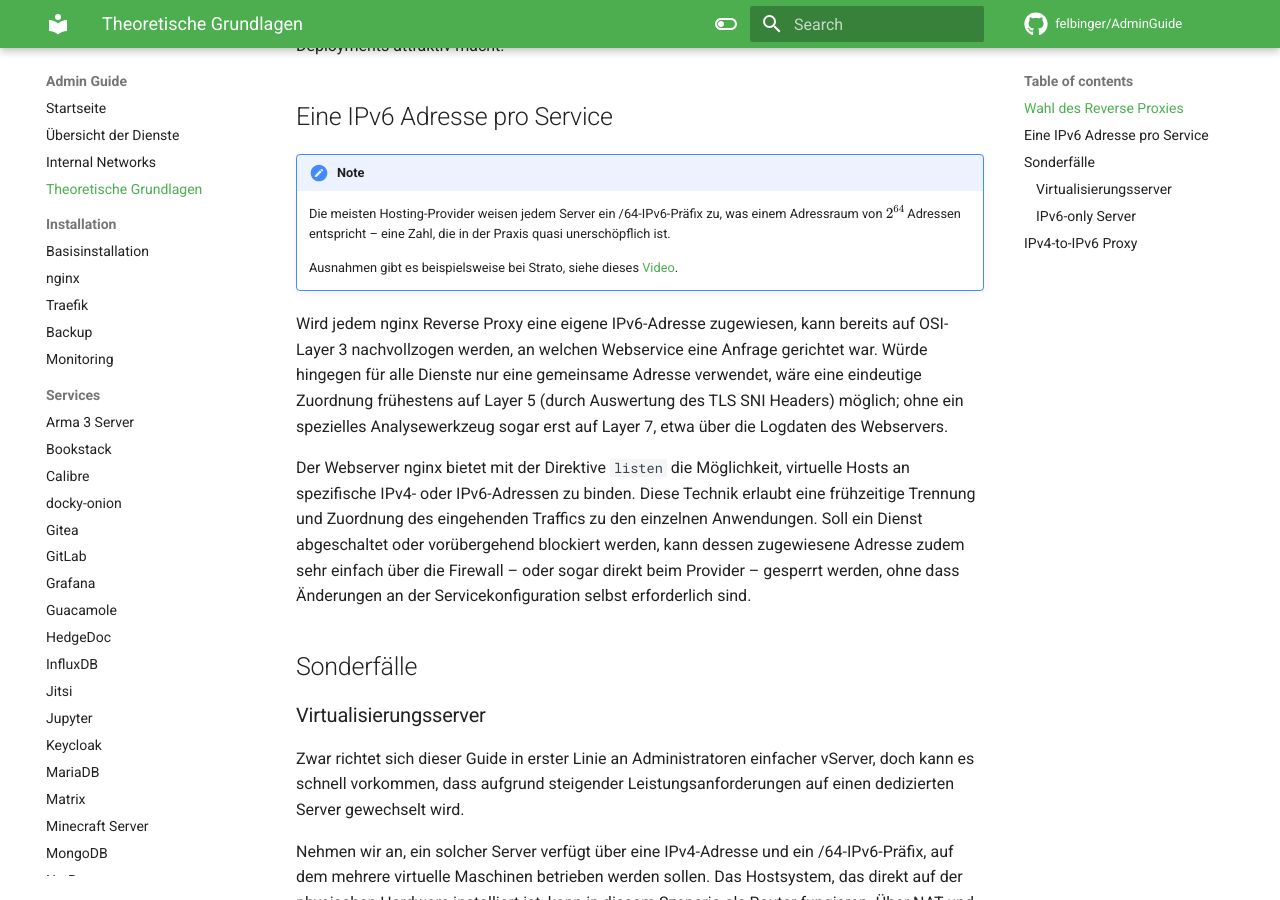
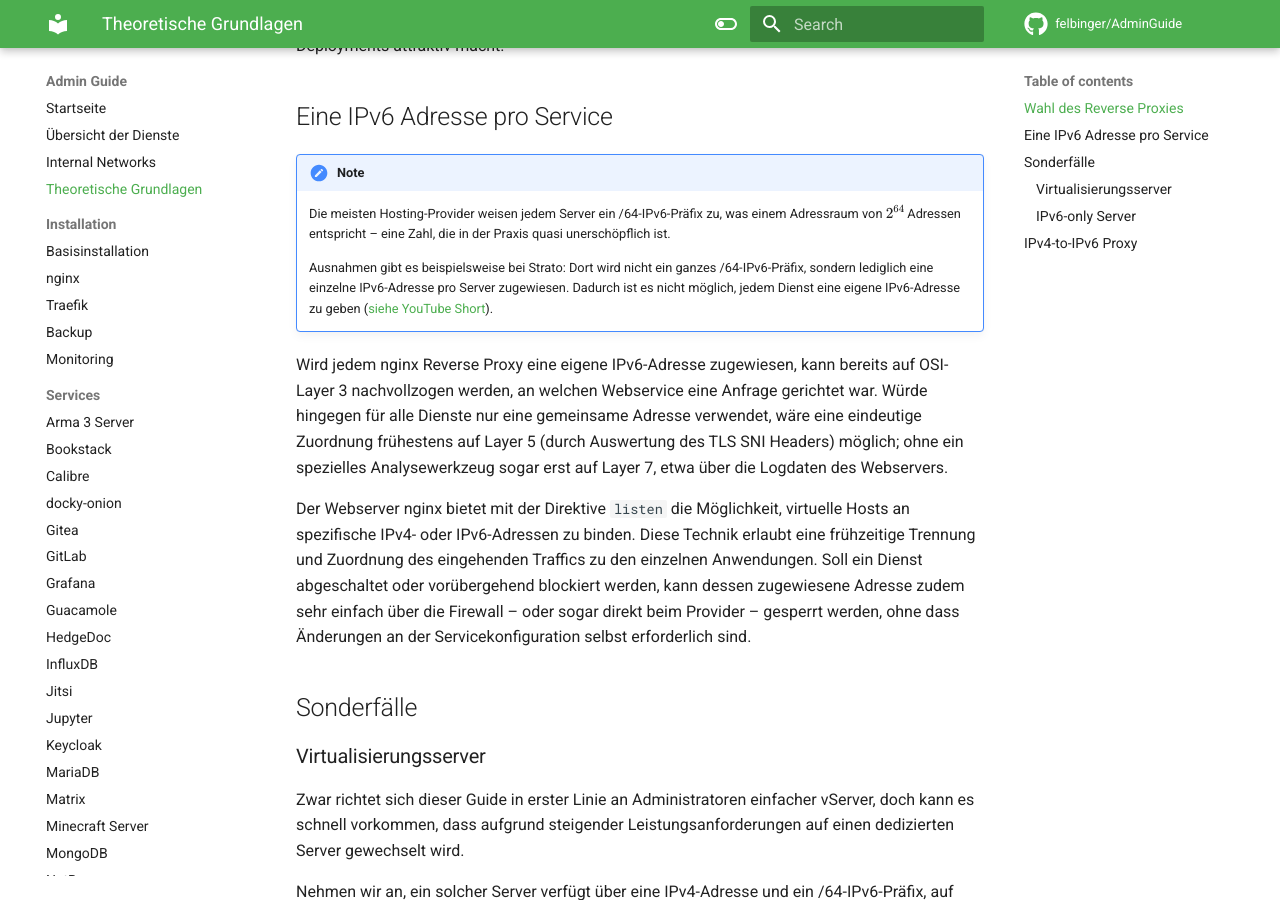
Before and after one commit to felbinger/AdminGuide, an MkDocs documentation site: the page built from docs/30_theorie.md, in a window 1280 px wide and 900 px high, scrolled down 383 px. Built offline with MkDocs 1.6.1 and Material for MkDocs 9.7.7, drawn with Linux system fonts in a browser that asks for light colours; comment, search, counter and statistics services are not loaded.

Commit message:
adopt suggestions of copilot

```diff
--- a/docs/30_theorie.md
+++ b/docs/30_theorie.md
@@ -18,8 +18,10 @@ attraktiv macht.
     was einem Adressraum von $2^{64}$ Adressen entspricht – eine Zahl, die in
     der Praxis quasi unerschöpflich ist.
 
-    Ausnahmen gibt es beispielsweise bei Strato, siehe dieses
-    [Video](https://www.youtube.com/shorts/oSvU4HXZ_Wc).
+    Ausnahmen gibt es beispielsweise bei Strato: Dort wird nicht ein ganzes /64-IPv6-Präfix,
+    sondern lediglich eine einzelne IPv6-Adresse pro Server zugewiesen. Dadurch ist es nicht
+    möglich, jedem Dienst eine eigene IPv6-Adresse zu geben
+    ([siehe YouTube Short](https://www.youtube.com/shorts/oSvU4HXZ_Wc)).
 
 Wird jedem nginx Reverse Proxy eine eigene IPv6-Adresse zugewiesen, kann bereits auf OSI-Layer 3
 nachvollzogen werden, an welchen Webservice eine Anfrage gerichtet war. Würde hingegen für alle
```
Also changed, not shown: docs/installation/31_monitoring.md (+1 -3 lines).
